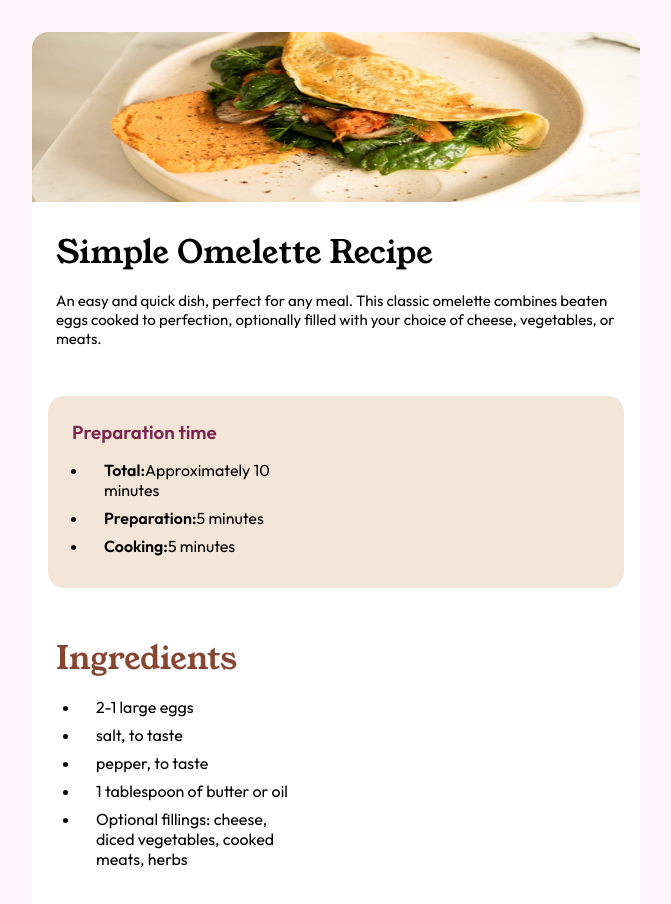
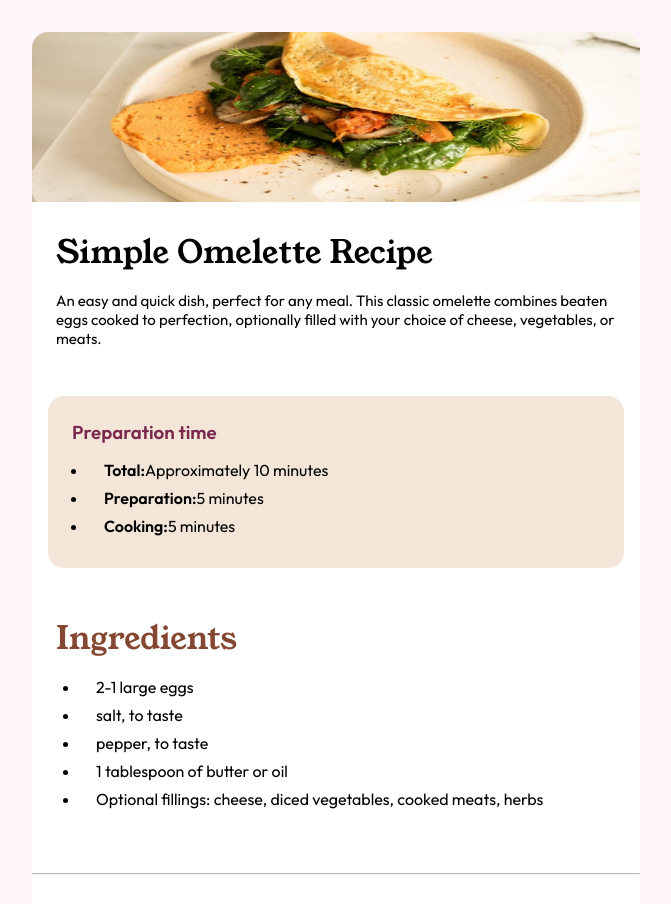
Before and after one commit to IGustiNgurahAgungSastraSidhiHartam/recipe-page, a plain HTML site: page index.html in a window 1280 px wide. Shown: the top 904 px of the page, without its empty margins (304-975 px from the left). Drawn offline with Linux system fonts and the light colour scheme.

Commit message:
feat(recipe-page)
add padding in body

```diff
--- a/style.css
+++ b/style.css
@@ -22,6 +22,7 @@
 body {
   max-width: 100vw;
   min-height: 100vh;
+  padding: 1em;
 }
 
 img {
@@ -66,15 +67,16 @@ img {
   color: var(--color-dark-raspberry);
 }
 
-.preparation-content ul {
+.preparation-content > ul {
   margin: 1rem 0 0 1rem;
   font-size: 1rem;
-  width: 13rem;
+  width: 100%;
 }
 
 .preparation-content li {
   padding: 0 0 0.5rem 1rem;
   font-family: Outfit;
+  /* width: 100%; */
 }
 
 .ingredients-content h1 {
@@ -87,7 +89,7 @@ img {
 .ingredients-content ul {
   margin: 1rem 0 0 1.5rem;
   font-size: 1rem;
-  width: 13rem;
+  width: 100%;
 }
 
 .ingredients-content li {
@@ -110,7 +112,7 @@ hr {
 .instructions-content ol {
   margin: 1rem 0 0 1.5rem;
   font-size: 1rem;
-  width: 13rem;
+  width: 92%;
 }
 
 .instructions-content li {
```
